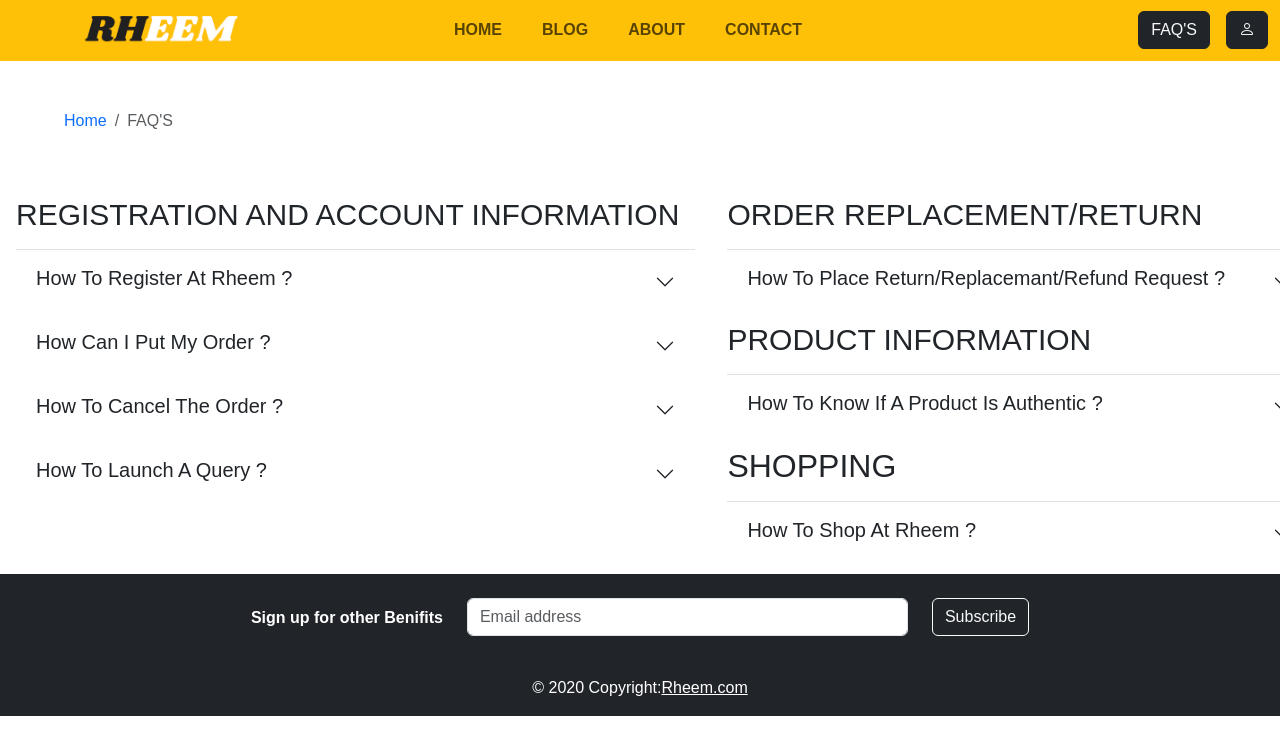
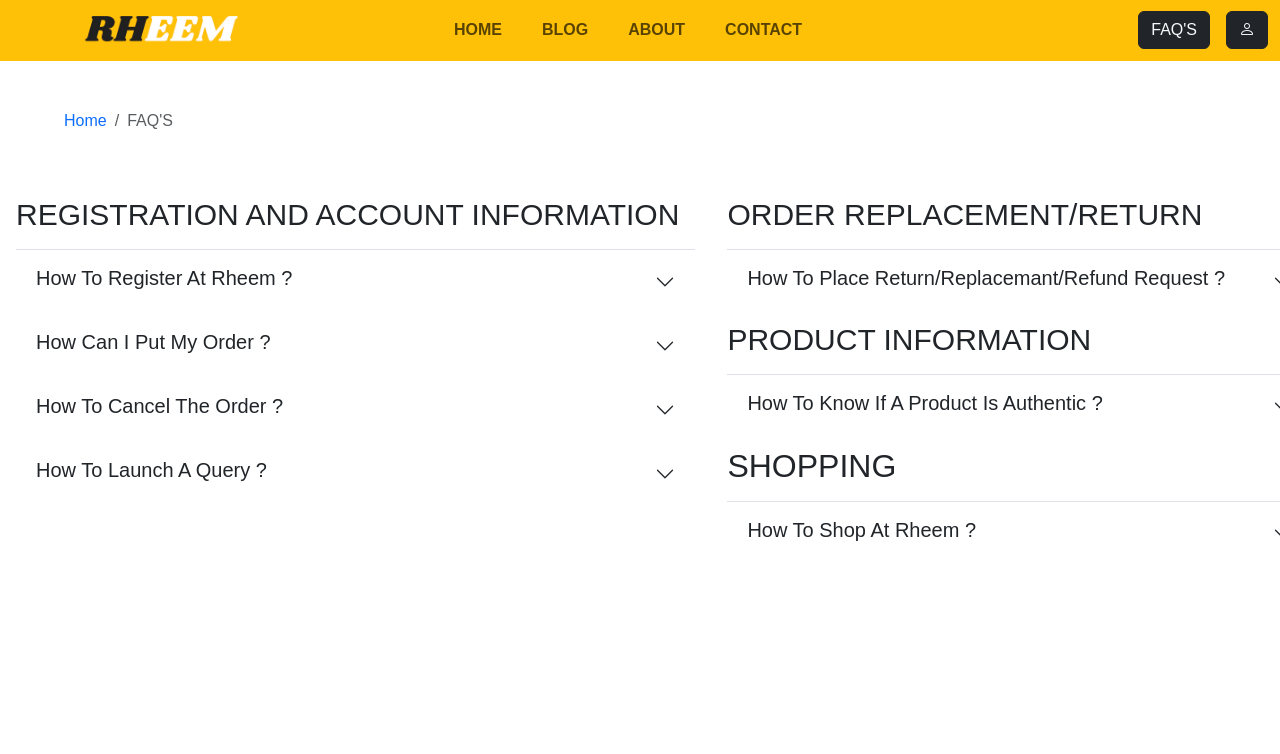
Before and after one commit to umer6418129/rheem-react, a React (Create React App) app: page /faq in a window 1280 px wide. Shown: the top 754 px of the page. Built offline with nearby package versions, Linux system fonts and the light colour scheme; a web font is replaced by a local one.

Commit message:
made dynamic footer

```diff
--- a/src/App.js
+++ b/src/App.js
@@ -9,10 +9,12 @@ import Blog from "./components/Blog";
 import About from "./components/About";
 import Contact from "./components/Contact";
 import Faq from './components/Faq';
+import { useState } from 'react';
 
 
 
 function App() {
+  const [isApiPending, setIsApiPending] = useState(true);
   return (
     <div>
       <BrowserRouter>
@@ -22,12 +24,13 @@ function App() {
           <Route path='/home' element={<Home></Home>}></Route>
           <Route path='/store' element={<Store></Store>}></Route>
           <Route path='/gallery' element={<Gallery></Gallery>}></Route>
-          <Route path='/blog' element={<Blog></Blog>}></Route>
+          <Route path='/blog' element={<Blog setIsApiPending={setIsApiPending} ></Blog>}></Route>
           <Route path='/about' element={<About></About>}></Route>
           <Route path='/contact' element={<Contact></Contact>}></Route>
           <Route path='/faq' element={<Faq></Faq>}></Route>
         </Routes>
-        <Footer />
+        {!isApiPending && <Footer />}
+
       </BrowserRouter>
     </div>
 
--- a/src/components/Blog.js
+++ b/src/components/Blog.js
@@ -1,7 +1,7 @@
 import React, { useEffect, useState } from 'react'
 import { Link } from 'react-router-dom'
 
-function Blog(props) {
+function Blog({setIsApiPending }) {
   let url = "http://127.0.0.1:8000/api/";
   const blogObj = {
     get: "get/blog",
@@ -19,6 +19,7 @@ function Blog(props) {
       console.log(data);
       setBlogData(data);
       setLoader(false);
+      setIsApiPending(false);
     } catch (error) {
       console.error("Error fetching data:", error);
     }
@@ -29,13 +30,14 @@ function Blog(props) {
   }, []);
   return (
     <div>
-  {loader ? (
-    <h3>Loading...</h3>
-  ) : (
+
     <div className='mt-3'>
       <div>
         <img src={require('./../assests/gifs/blogs.gif')} alt="" className='rounded mx-auto d-block img-fluid w-75 ' />
       </div>
+      {loader ? (
+    <h3>Loading...</h3>
+  ) : (
       <div className='row row-cols-1 row-cols-md-3 g-4 me-0 ms-1 mt-5 pb-5'>
         {blogData && blogData.map((blogs, index) => (
           <div key={index} className=''>
@@ -61,8 +63,9 @@ function Blog(props) {
           </div>
         ))}
       </div>
+      )}
     </div>
-  )}
+
 </div>
 
   )
--- a/src/components/Home.js
+++ b/src/components/Home.js
@@ -7,9 +7,9 @@ import About from './About'
 function Home(props) {
   return (
     <div className=''>
+      <Carousel></Carousel>
         {/* <img src={require('./../assests/gifs/home.gif')} alt="" className='rounded mx-auto d-block img-fluid w-75 ' /> */}
       <div>
-        <Carousel></Carousel>
         <BLog></BLog>
         <About></About>
       </div>
--- /dev/null
+++ b/src/root-components/Footer.css
@@ -0,0 +1,7 @@
+/* Footer styles */
+/* .footer {
+    position: absolute;
+    bottom: 0;
+    width: 100%;
+    background-color: #343a40;
+} */
--- a/src/root-components/Footer.js
+++ b/src/root-components/Footer.js
@@ -1,40 +1,59 @@
-import React from 'react'
+import React, { useState } from 'react'
+import './Footer.css';
+import axios from 'axios';
+import { toast, ToastContainer } from 'react-toastify';
+function Footer(props) {
+    const submitmail =(event)=>{
+        event.preventDefault();
+        const mail = event.target.mail.value;
+        const url = "http://127.0.0.1:8000/api/get/mail";
+        axios.post(url,{
+            mail
+        }).then(res=>{
+            console.log(res);
+            event.target.reset();
+            toast.success('We will contact with you as soon as possible');
+        }).catch((error)=>{
+            console.log(error);
+            toast.error('Something went wrong');
+        })
 
-function Footer(props) {
+    }
+
     return (
-        <div>
-            <div class="bg-dark text-center text-white">
-                <div class="container p-4 pb-0">
-                    <section class="">
-                        <form action="">
-                            <div class="row d-flex justify-content-center">
-                                <div class="col-auto">
-                                    <p class="pt-2">
-                                        <strong>Sign up for other Benifits</strong>
+        <div className="footer mt-5">
+            <div className="bg-dark text-center text-white">
+                <div className="container p-4 pb-0">
+                    <section className="">
+                        <form action="" onSubmit={submitmail}>
+                            <div className="row d-flex justify-content-center">
+                                <div className="col-auto">
+                                    <p className="pt-2">
+                                        <strong>Sign up for other Benefits</strong>
                                     </p>
                                 </div>
-
-                                <div class="col-md-5 col-12">
-                                    <div class="form-outline form-white mb-4">
-                                        <input type="email" id="form5Example29" class="form-control" placeholder="Email address" />
+                                <div className="col-md-5 col-12">
+                                    <div className="form-outline form-white mb-4">
+                                        <input required type="email" name='mail' id="form5Example29" className="form-control" placeholder="Email address" />
                                     </div>
                                 </div>
 
-                                <div class="col-auto">
-                                    <button type="submit" class="btn btn-outline-light mb-4">
+                                <div className="col-auto">
+                                    <button type="submit" className="btn btn-outline-light mb-4">
                                         Subscribe
                                     </button>
                                 </div>
                             </div>
                         </form>
+                        <ToastContainer />
                     </section>
                 </div>
-                <div class="text-center p-3">
+                <div className="text-center p-3">
                     © 2020 Copyright:
-                    <a class="text-white" href="https://www.rheem.com/">Rheem.com</a>
+                    <a className="text-white" href="https://www.rheem.com/">Rheem.com</a>
                 </div>
             </div>
         </div>
     )
 }
-export default Footer
+export default Footer;
```
